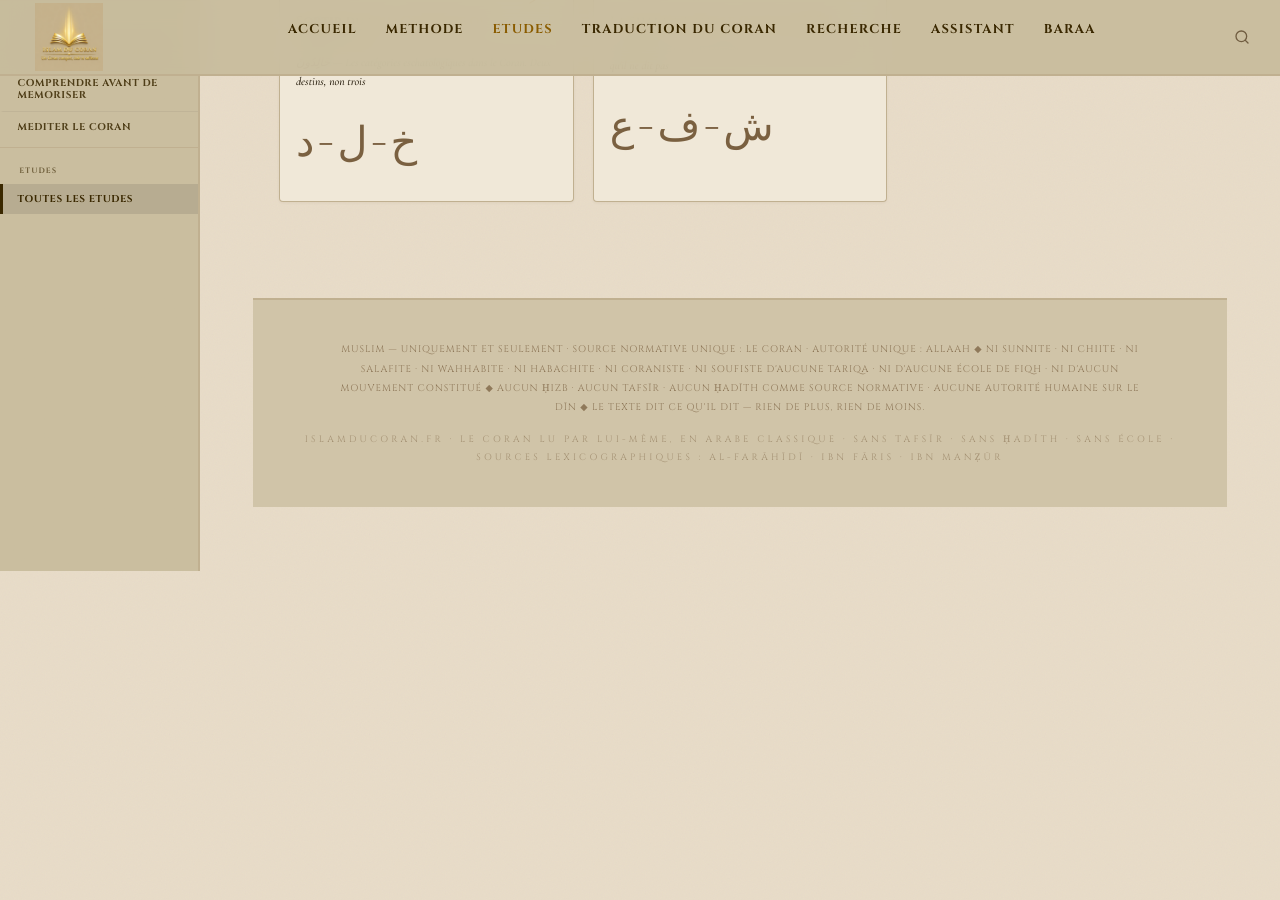
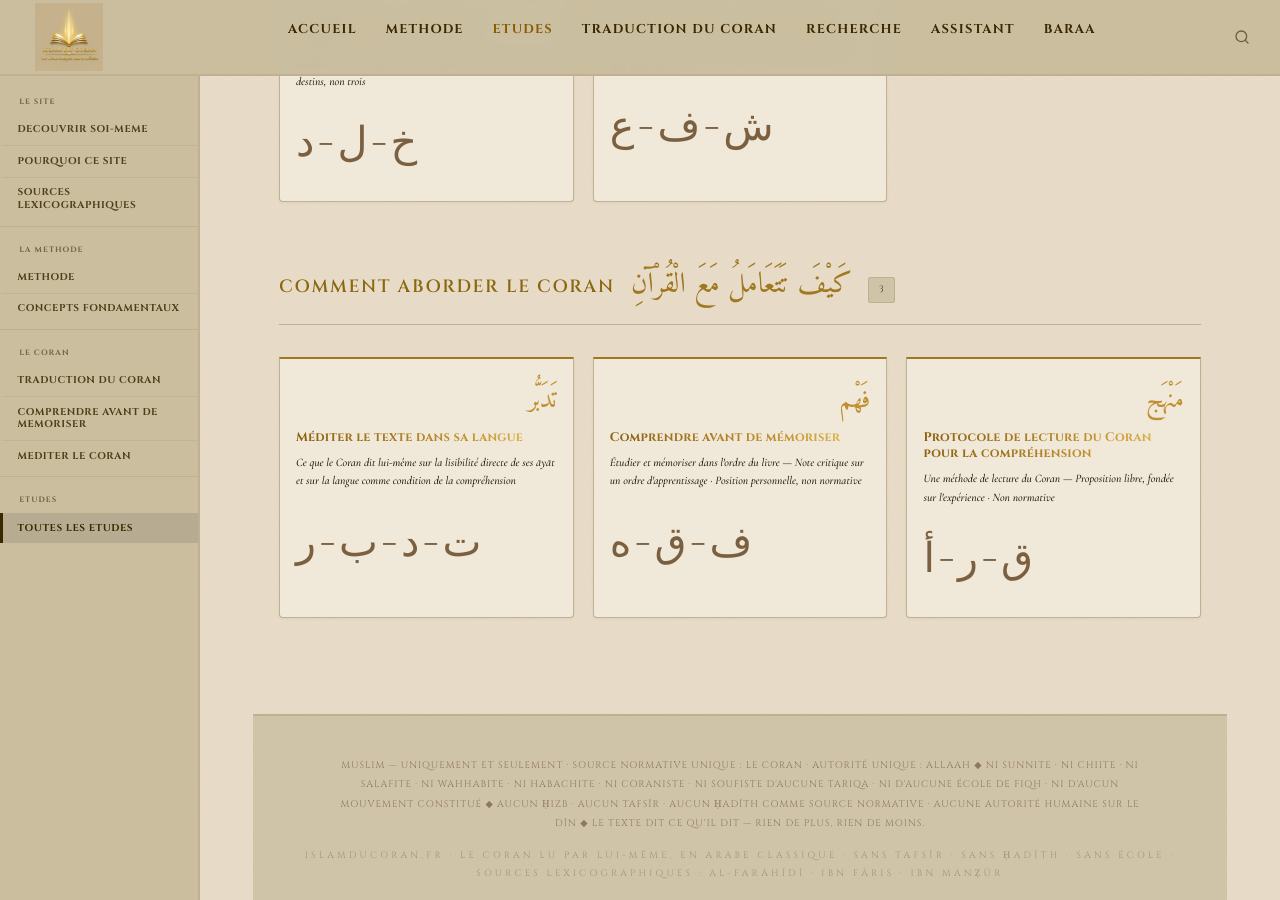
Before and after one commit to Makhuwcoder/islamducoran, a Jekyll site: the page built from etudes/index.md, in a window 1280 px wide and 900 px high, scrolled down 7123 px. Built offline with Jekyll 4.4.1, drawn with Linux system fonts in a browser that asks for light colours; comment, search, counter and statistics services are not loaded; before the commit the page ends 7694 px from its top, so only the background shows below that.

Commit message:
etudes/index.md: ajout section catégorie 'Comment aborder le Coran'

```diff
--- a/etudes/index.md
+++ b/etudes/index.md
@@ -377,5 +377,33 @@
 </div>
 {% endif %}
 
+{% assign g_approche = site.etudes | where: "categorie_slug", "approche" | sort: "order" %}
+{% if g_approche.size > 0 %}
+<div class="categorie-header" id="approche">
+  <span class="categorie-header__fr">Comment aborder le Coran</span>
+  <span class="categorie-header__ar" dir="rtl">كَيْفَ تَتَعَامَلُ مَعَ الْقُرْآنِ</span>
+  <span class="tag">{{ g_approche | size }}</span>
+</div>
+<div class="etudes-grid">
+  {% for etude in g_approche %}
+  {% if etude.coming_soon %}
+  <div class="etude-card etude-card--soon">
+    {% if etude.racine_ar %}<div class="etude-card__racine" dir="rtl">{{ etude.racine_ar }}</div>{% endif %}
+    <div class="etude-card__titre">{{ etude.title }}</div>
+    {% if etude.subtitle %}<p class="etude-card__resume">{{ etude.subtitle }}</p>{% endif %}
+    <div class="etude-card__tag etude-card__tag--soon">À paraître</div>
+  </div>
+  {% else %}
+  <a class="etude-card" href="{{ etude.url | relative_url }}">
+    {% if etude.racine_ar %}<div class="etude-card__racine" dir="rtl">{{ etude.racine_ar }}</div>{% endif %}
+    <div class="etude-card__titre">{{ etude.title }}</div>
+    {% if etude.subtitle %}<p class="etude-card__resume">{{ etude.subtitle }}</p>{% endif %}
+    {% if etude.racine %}<div class="etude-card__tag">{{ etude.racine }}</div>{% endif %}
+  </a>
+  {% endif %}
+  {% endfor %}
+</div>
+{% endif %}
+
 </div>
 <script src="{{ '/assets/js/search.js' | relative_url }}"></script>
```
